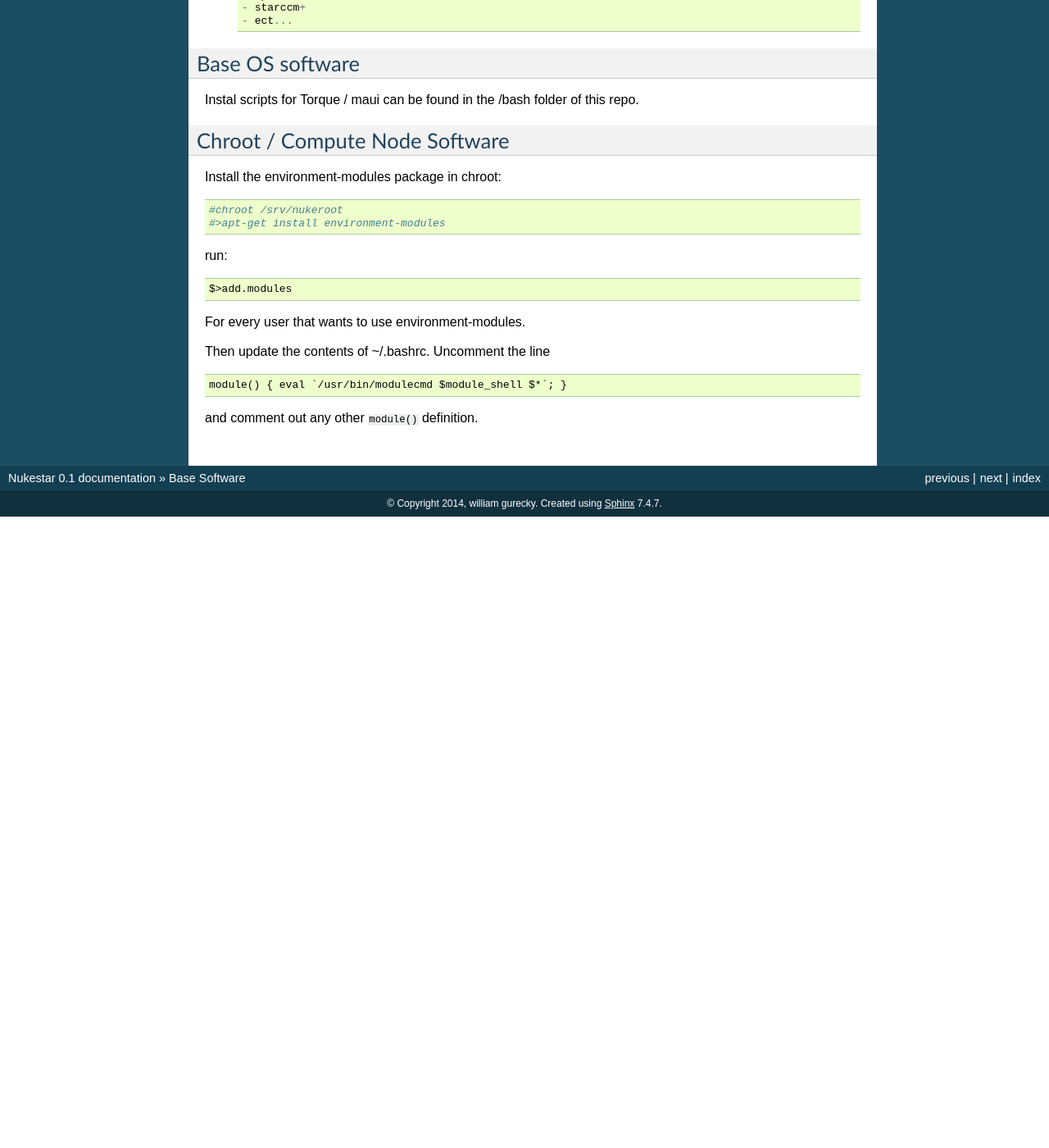
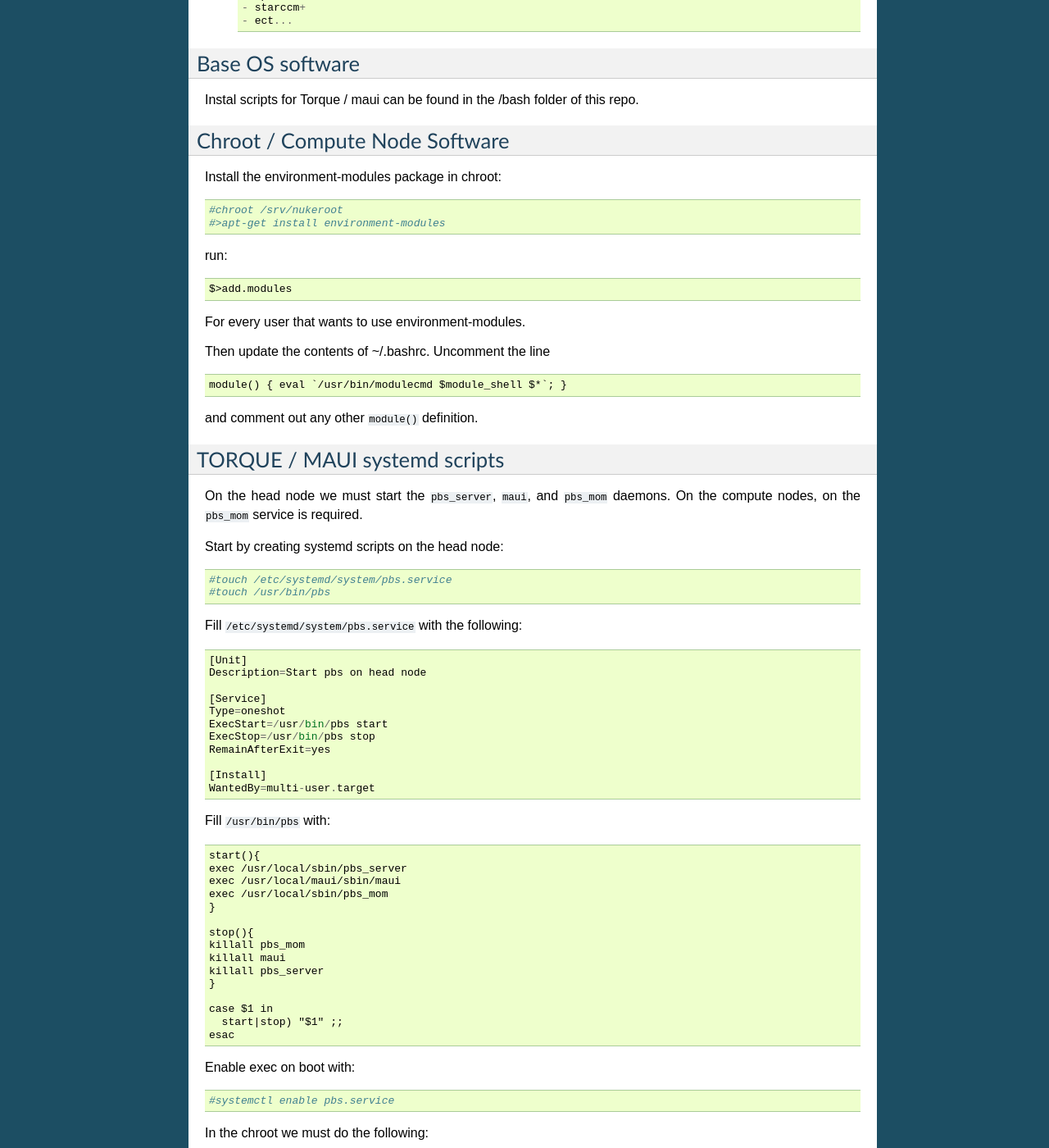
Before and after one commit to wgurecky/nukecluster, a Sphinx documentation site: the page built from doc/source/software_setup.rst, in a window 1280 px wide and 1400 px high, scrolled down 547 px. Shown: the whole window at 82% size. Built offline with Sphinx 7.4.7, drawn with Linux system fonts in a browser that asks for light colours; before the commit the page ends 1177 px from its top, so only the background shows below that; some of the changed text lies outside the part shown.

Commit message:
updated docs

```diff
--- a/doc/source/software_setup.rst
+++ b/doc/source/software_setup.rst
@@ -48,3 +48,87 @@
    module() { eval `/usr/bin/modulecmd $module_shell $*`; }
 
 and comment out any other ``module()`` definition.
+
+
+TORQUE / MAUI systemd scripts
+-----------------------------
+
+On the head node we must start the ``pbs_server``, ``maui``, and ``pbs_mom`` daemons.  On the compute nodes, on the ``pbs_mom`` service is required.
+
+Start by creating systemd scripts on the head node::
+
+    #touch /etc/systemd/system/pbs.service
+    #touch /usr/bin/pbs
+
+Fill ``/etc/systemd/system/pbs.service`` with the following::
+
+    [Unit]
+    Description=Start pbs on head node
+
+    [Service]
+    Type=oneshot
+    ExecStart=/usr/bin/pbs start
+    ExecStop=/usr/bin/pbs stop
+    RemainAfterExit=yes
+
+    [Install]
+    WantedBy=multi-user.target
+
+Fill ``/usr/bin/pbs`` with::
+
+    start(){
+    exec /usr/local/sbin/pbs_server
+    exec /usr/local/maui/sbin/maui
+    exec /usr/local/sbin/pbs_mom
+    }
+
+    stop(){
+    killall pbs_mom
+    killall maui
+    killall pbs_server
+    }
+
+    case $1 in
+      start|stop) "$1" ;;
+    esac
+
+Enable exec on boot with::
+
+    #systemctl enable pbs.service
+
+In the chroot we must do the following::
+
+    $>touch /etc/systemd/system/pbs.service
+    $>touch /usr/bin/pbs
+
+Fill ``$>/etc/systemd/system/pbs.service`` with the following::
+
+    [Unit]
+    Description=Start pbs on head node
+
+    [Service]
+    Type=oneshot
+    ExecStart=/usr/bin/pbs start
+    ExecStop=/usr/bin/pbs stop
+    RemainAfterExit=yes
+
+    [Install]
+    WantedBy=multi-user.target
+
+Fill ``$>/usr/bin/pbs`` with::
+
+    start(){
+    exec /usr/local/sbin/pbs_mom
+    }
+
+    stop(){
+    killall pbs_mom
+    }
+
+    case $1 in
+      start|stop) "$1" ;;
+    esac
+
+Enable exec on boot with::
+
+    $>systemctl enable pbs.service
```
Also changed, not shown: doc/source/user_management.rst (+17 -8 lines), 1 other file.
